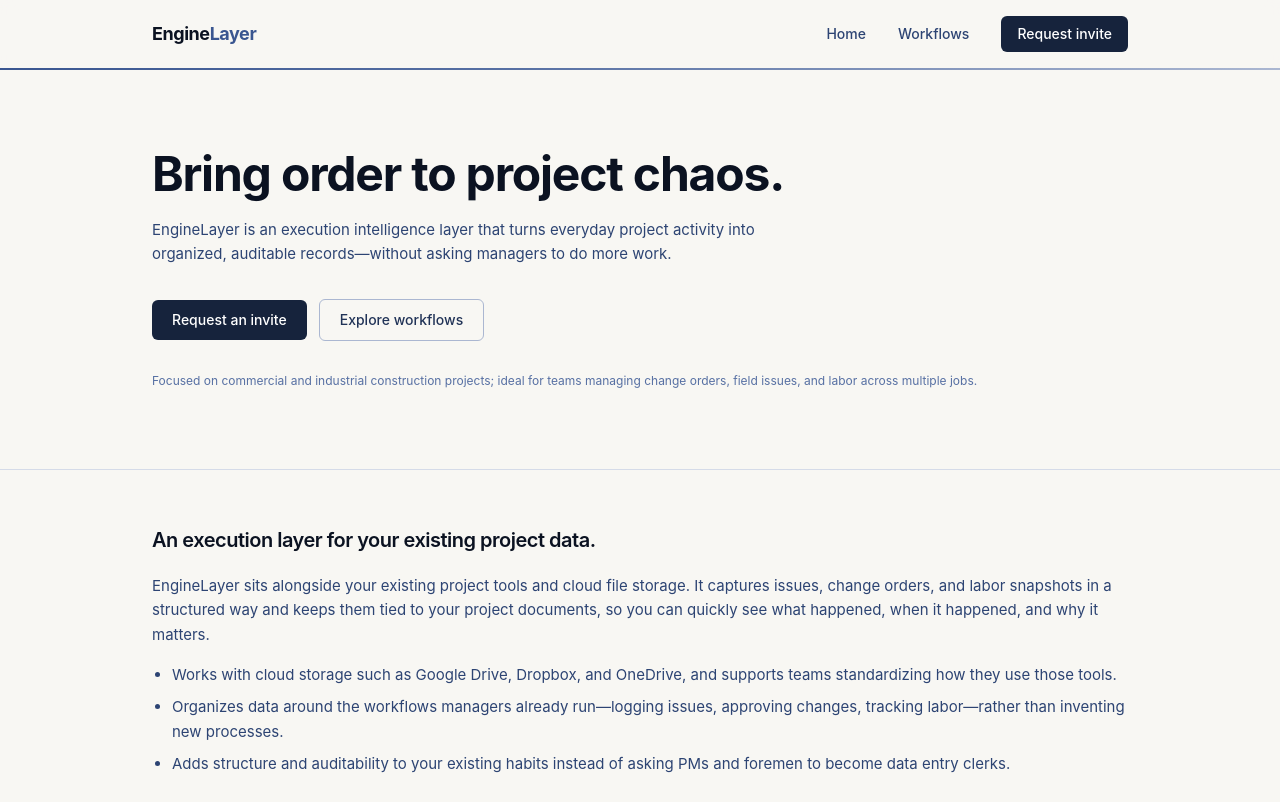
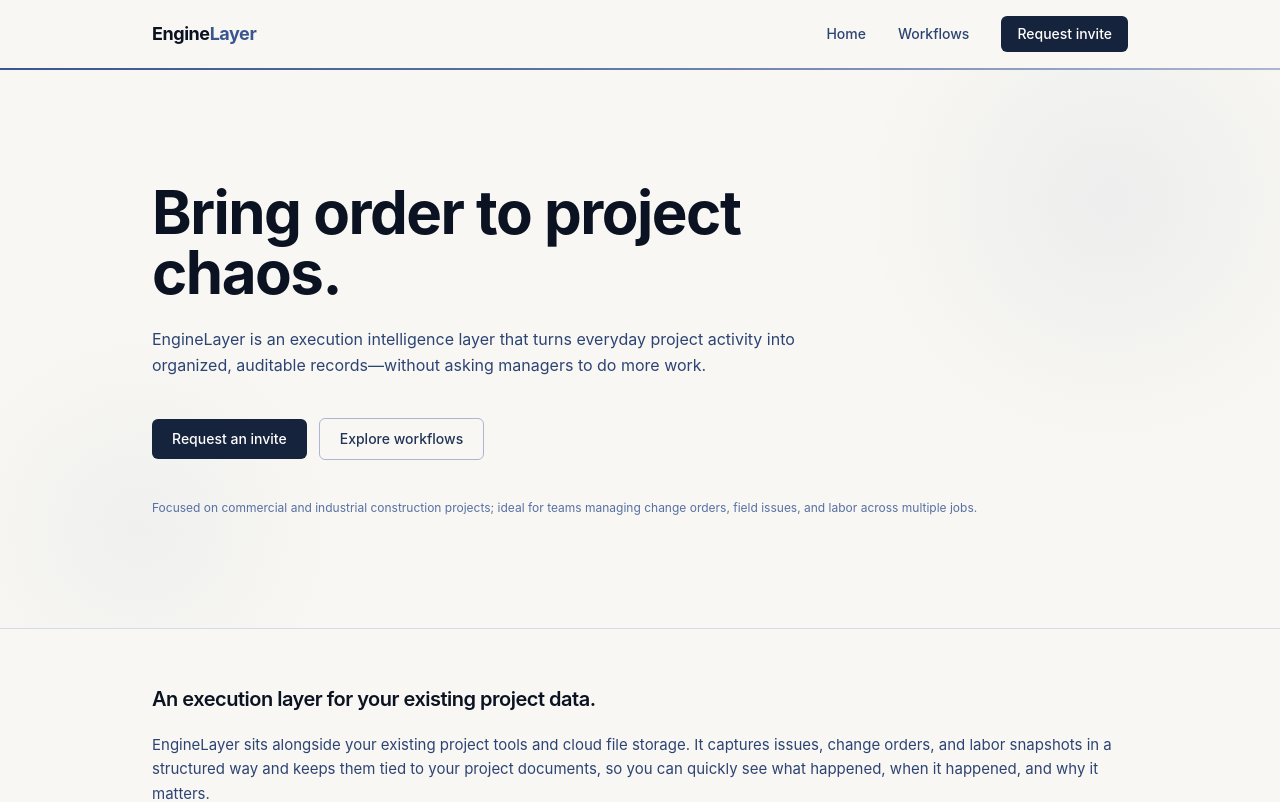
Before and after one commit to EngineLayer-ai/enginelayer-marketing, a Next.js app: page / in a window 1280 px wide. Shown: the top 802 px of the page. Built offline with nearby package versions, Linux system fonts and the light colour scheme.

Commit message:
Add gradient blurs and breathing room to hero

```diff
--- a/src/components/Hero.tsx
+++ b/src/components/Hero.tsx
@@ -2,13 +2,15 @@ import Link from "next/link";
 
 export function Hero() {
   return (
-    <section className="border-b border-navy-100 bg-cream-50">
-      <div className="mx-auto flex max-w-5xl flex-col gap-8 px-6 py-20">
-        <div className="max-w-2xl space-y-5">
-          <h1 className="font-display text-4xl font-bold tracking-tight text-navy-900 sm:text-5xl">
+    <section className="relative overflow-hidden border-b border-navy-100 bg-cream-50">
+      <div className="glow-top-right" />
+      <div className="glow-bottom-left" />
+      <div className="relative mx-auto flex max-w-5xl flex-col gap-10 px-6 py-28">
+        <div className="max-w-2xl space-y-6">
+          <h1 className="font-display text-5xl font-bold tracking-tight text-navy-900 sm:text-6xl">
             Bring order to project chaos.
           </h1>
-          <p className="text-[15px] leading-relaxed text-navy-600">
+          <p className="text-base leading-relaxed text-navy-600">
             EngineLayer is an execution intelligence layer that turns everyday
             project activity into organized, auditable records—without asking
             managers to do more work.
```
